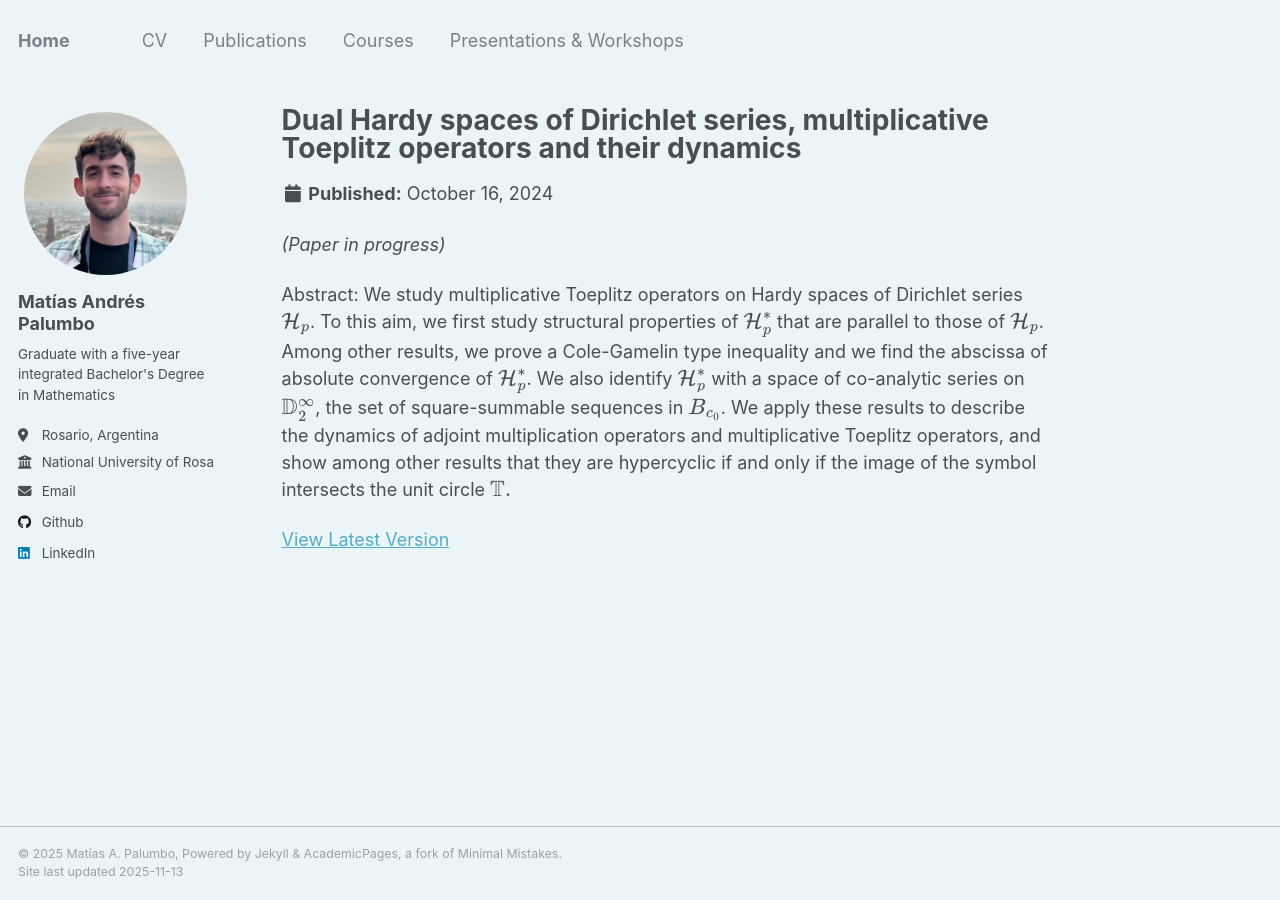
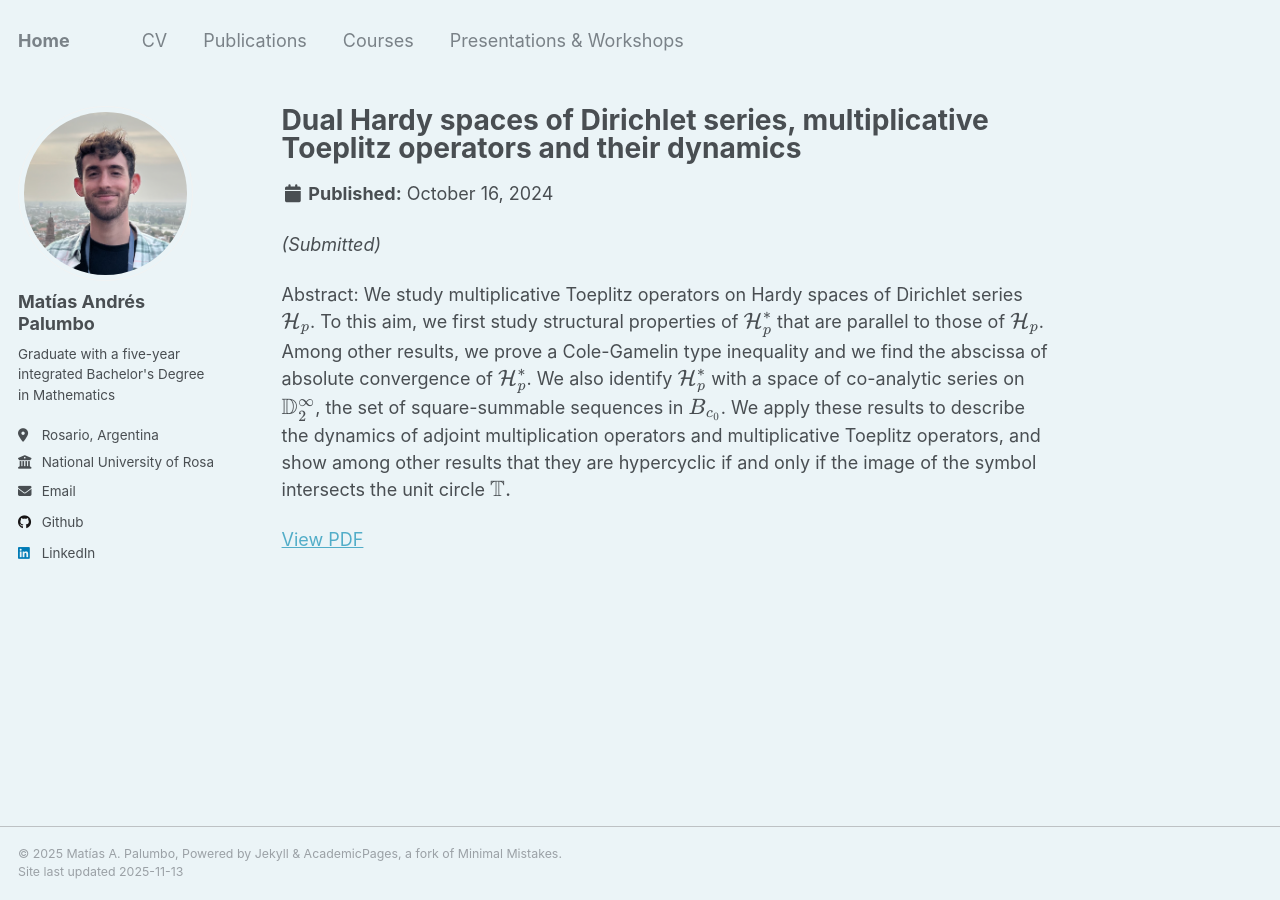
Before and after one commit to matiaspalumbo/matiaspalumbo.github.io, a Jekyll site: the page built from _publications/2024-10-16-paper-1.md, in a window 1280 px wide. Built offline with Jekyll 4.4.1, drawn with Linux system fonts in a browser that asks for light colours.

Commit message:
Updated article

```diff
--- a/_includes/archive-single.html
+++ b/_includes/archive-single.html
@@ -49,13 +49,13 @@
     {% if post.citation and post.paperurl and post.slidesurl %}
       <p>Recommended citation: {{ post.citation }}<br /><a href="{{ post.paperurl }}">Download Paper</a> | <a href="{{ post.slidesurl }}">Download Slides</a></p>
     {% elsif post.citation and post.paperurl %}
-      <p>Recommended citation: {{ post.citation }}<br /><a href="{{ post.paperurl }}">View Preliminary Version</a></p>
+      <p>Recommended citation: {{ post.citation }}<br /><a href="{{ post.paperurl }}">View PDF</a></p>
     {% elsif post.citation and post.slidesurl %}
       <p>Recommended citation: {{ post.citation }}<br /><a href="{{ post.slidesurl }}">Download Slides</a></p>
     {% elsif post.citation %}
       <p>Recommended citation: {{ post.citation }}</p>
     {% elsif post.paperurl %}
-      <p><a href=" {{ post.paperurl }} ">View Preliminary Version</a></p>
+      <p><a href=" {{ post.paperurl }} ">View PDF</a></p>
     {% elsif post.slidesurl %}
       <p>Download <a href="{{ post.slidesurl }}">Download Slides</a></p></p>
     {% endif %}
--- a/_publications/2024-10-16-paper-1.md
+++ b/_publications/2024-10-16-paper-1.md
@@ -4,14 +4,13 @@ collection: publications
 category: manuscripts
 permalink: /publication/2024-10-16-paper-1
 authors: "Cardeccia R., Muro S. and Palumbo M."
-excerpt: '*(Preprint)* In this paper, we study the dynamics of certain linear operators in Hardy spaces of Dirichlet series and holomorphic functions, with a focus on multiplication and Toeplitz operators. As a recurrent method in the results that follow, we first prove a given property of a linear operator that acts on Hardy spaces of holomorphic functions, and then transfer the property to the realm of Dirichlet series by applying the Bohr transform, which is remarkably well-behaved for this purpose. We also generalize some well-known results to more general settings.'
+excerpt: '*(Submitted)* In this paper, we study the dynamics of certain linear operators in Hardy spaces of Dirichlet series and holomorphic functions, with a focus on multiplication and Toeplitz operators. As a recurrent method in the results that follow, we first prove a given property of a linear operator that acts on Hardy spaces of holomorphic functions, and then transfer the property to the realm of Dirichlet series by applying the Bohr transform, which is remarkably well-behaved for this purpose. We also generalize some well-known results to more general settings.'
 date: 2024-10-16
-paperurl: 'http://matiaspalumbo.github.io/files/hypercyclic_article_in_preparation.pdf'
+paperurl: 'http://matiaspalumbo.github.io/files/hypercyclic_article_submitted.pdf'
 ---
 
-*(Paper in progress)*
+*(Submitted)*
 
-Abstract: We study multiplicative Toeplitz operators on Hardy spaces of Dirichlet series $$\mathcal H_p$$. To this aim, we first study structural properties of $$\mathcal H_p^*$$ that are parallel to those of $$\mathcal H_p$$. Among other results, we prove a Cole-Gamelin type inequality and we find the abscissa of absolute convergence of $$\mathcal H_p^*$$. We also identify $$\mathcal H_p^*$$ with a space of co-analytic series on $$\mathbb{D}_2^\infty$$, the set of square-summable sequences in $$B_{c_0}$$. We apply these results to describe the dynamics of
-adjoint multiplication operators and multiplicative Toeplitz operators, and show among other results that they are hypercyclic  if and only if the image of the  symbol intersects the unit circle $$\mathbb{T}.$$
+Abstract: We study multiplicative Toeplitz operators on Hardy spaces of Dirichlet series $$\mathcal H_p$$. To this aim, we first study structural properties of $$\mathcal H_p^*$$ that are parallel to those of $$\mathcal H_p$$. Among other results, we prove a Cole-Gamelin type inequality and we find the abscissa of absolute convergence of $$\mathcal H_p^*$$. We also identify $$\mathcal H_p^*$$ with a space of co-analytic series on $$\mathbb{D}_2^\infty$$, the set of square-summable sequences in $$B_{c_0}$$. We apply these results to describe the dynamics of adjoint multiplication operators and multiplicative Toeplitz operators, and show among other results that they are hypercyclic  if and only if the image of the  symbol intersects the unit circle $$\mathbb{T}.$$
 
-[View Latest Version](http://matiaspalumbo.github.io/files/hypercyclic_article_in_preparation.pdf)
+[View PDF](http://matiaspalumbo.github.io/files/hypercyclic_article_submitted.pdf)
```
Also changed, not shown: 2 other files.
